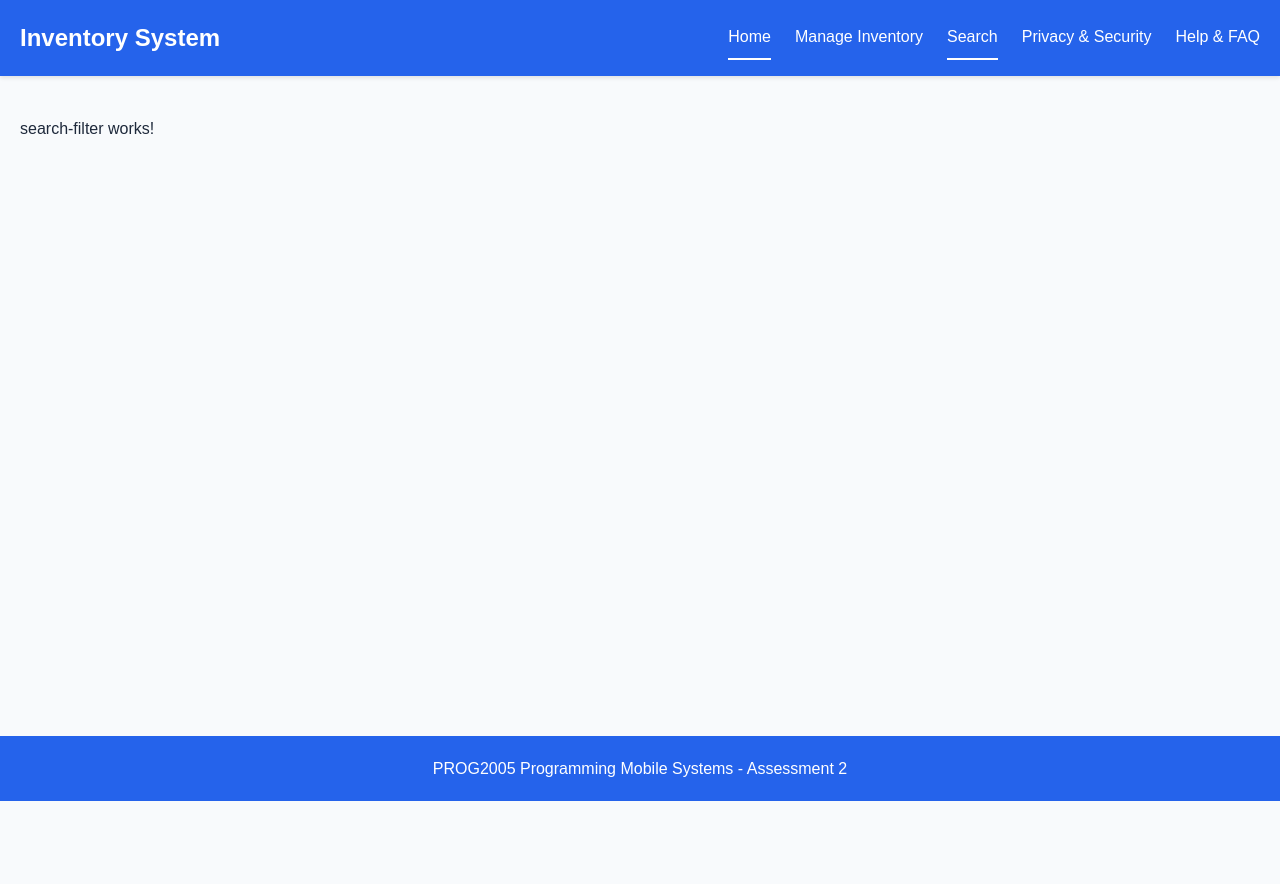
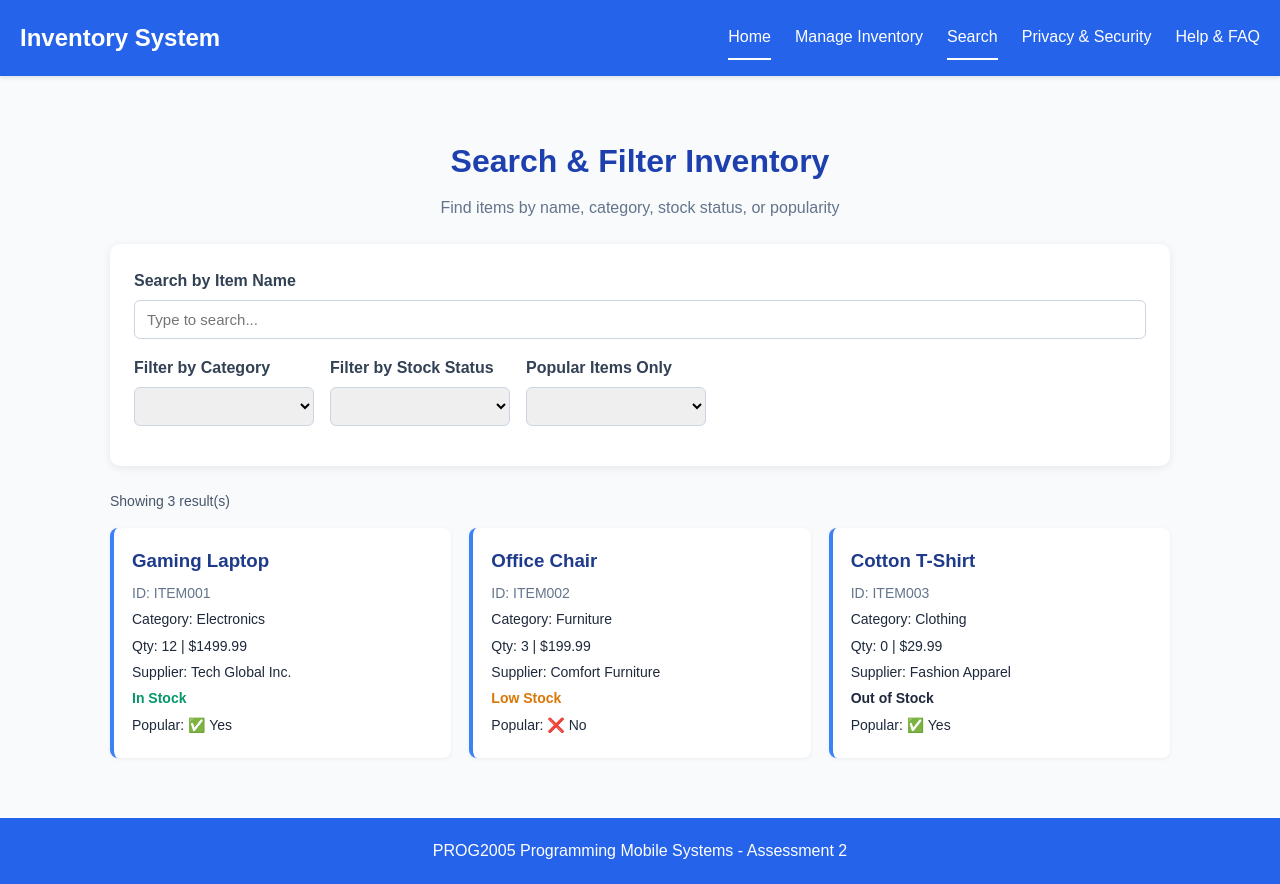
Before and after one commit to Qiran-Hao/PROG2005-A2-24832122, an Angular app in the folder Part2/: page /search in a window 1280 px wide. Before the commit the page ends 801 px from the top, so only its background shows below. Built offline with nearby package versions, Linux system fonts and the light colour scheme.

Commit message:
feat(Part2): 完成搜索过滤页面开发，实现多条件搜索与过滤功能

```diff
--- a/Part2/src/app/pages/privacy-security/privacy-security.component.html
+++ b/Part2/src/app/pages/privacy-security/privacy-security.component.html
@@ -1 +1,58 @@
-<p>privacy-security works!</p>
+<div class="privacy-container">
+  <div class="card">
+    <h1>Privacy & Security Analysis</h1>
+    <p class="subtitle">Key privacy and security considerations for this mobile inventory management application</p>
+  </div>
+
+  <div class="card">
+    <h2>1. Data Storage & Session Security</h2>
+    <p>This application operates entirely on the client-side, with no server-side interaction or persistent data storage after the browser session is closed. All inventory data is stored in-memory within the application, which means:</p>
+    <ul>
+      <li>No user data is transmitted to external servers, eliminating risks of data interception during transmission</li>
+      <li>All data is automatically cleared when the browser tab is closed, preventing unauthorized access to sensitive inventory data</li>
+      <li>No local storage or cookies are used, reducing the risk of data leakage from cached files</li>
+    </ul>
+  </div>
+
+  <div class="card">
+    <h2>2. Input Validation & Injection Prevention</h2>
+    <p>Comprehensive input validation is implemented across all user input fields to prevent security vulnerabilities:</p>
+    <ul>
+      <li>Numeric fields (quantity, price) only accept non-negative numbers, preventing invalid data entry</li>
+      <li>All required fields are enforced, ensuring data integrity and preventing incomplete or malicious data entry</li>
+      <li>Item ID uniqueness validation prevents duplicate entries and potential data corruption</li>
+      <li>All user input is sanitized before being rendered to the DOM via innerHTML, preventing cross-site scripting (XSS) attacks</li>
+    </ul>
+  </div>
+
+  <div class="card">
+    <h2>3. Mobile Application Privacy Principles</h2>
+    <p>This application adheres to core privacy principles for mobile and web applications:</p>
+    <ul>
+      <li><strong>Minimum Permission Principle:</strong> The application does not request any unnecessary device permissions, such as camera, location, or file system access</li>
+      <li><strong>Data Minimization:</strong> Only the necessary data fields for inventory management are collected and stored</li>
+      <li><strong>User Control:</strong> Users have full control over their data, with the ability to add, edit, and delete items at any time</li>
+      <li><strong>Transparency:</strong> All data handling practices are clearly communicated to the user through this page</li>
+    </ul>
+  </div>
+
+  <div class="card">
+    <h2>4. User Authentication & Access Control</h2>
+    <p>While this is a client-side application, the design incorporates principles for future secure expansion:</p>
+    <ul>
+      <li>All destructive actions (item deletion) require explicit user confirmation, preventing accidental data loss</li>
+      <li>The application is designed with modular components, allowing for easy integration of authentication systems in future updates</li>
+      <li>Role-based access control can be easily added to restrict inventory management permissions to authorized users only</li>
+    </ul>
+  </div>
+
+  <div class="card">
+    <h2>5. Responsive Design & Mobile Security</h2>
+    <p>The application's responsive design ensures security and usability across all mobile devices:</p>
+    <ul>
+      <li>The interface adapts seamlessly to narrow mobile screens, ensuring all security-critical actions are accessible and visible</li>
+      <li>All form elements are optimized for mobile input, reducing the risk of user error when entering sensitive data</li>
+      <li>Touch-friendly button sizes and spacing prevent accidental clicks on destructive actions</li>
+    </ul>
+  </div>
+</div>
--- a/Part2/src/app/pages/search-filter/search-filter.component.css
+++ b/Part2/src/app/pages/search-filter/search-filter.component.css
@@ -0,0 +1,130 @@
+.search-container {
+  max-width: 1100px;
+  margin: 0 auto;
+  padding: 20px;
+}
+
+.page-header {
+  text-align: center;
+  margin-bottom: 24px;
+}
+
+.page-header h1 {
+  color: #1e40af;
+  margin-bottom: 8px;
+}
+
+.page-header p {
+  color: #64748b;
+  font-size: 16px;
+}
+
+/* Filter Card */
+.filter-card {
+  background: white;
+  padding: 24px;
+  border-radius: 10px;
+  box-shadow: 0 2px 8px rgba(0,0,0,0.08);
+  margin-bottom: 24px;
+}
+
+.form-group {
+  margin-bottom: 16px;
+}
+
+.form-group label {
+  display: block;
+  font-weight: 600;
+  margin-bottom: 6px;
+  color: #334155;
+}
+
+.search-input {
+  width: 100%;
+  padding: 10px 12px;
+  border: 1px solid #cbd5e1;
+  border-radius: 6px;
+  font-size: 15px;
+}
+
+.filter-row {
+  display: flex;
+  gap: 16px;
+  flex-wrap: wrap;
+}
+
+.select-control {
+  min-width: 180px;
+  padding: 10px 12px;
+  border: 1px solid #cbd5e1;
+  border-radius: 6px;
+}
+
+/* Result Info */
+.result-info {
+  font-size: 14px;
+  color: #475569;
+  margin-bottom: 16px;
+}
+
+/* Items Grid */
+.items-grid {
+  display: grid;
+  grid-template-columns: repeat(auto-fill, minmax(280px, 1fr));
+  gap: 18px;
+}
+
+.item-card {
+  background: white;
+  padding: 18px;
+  border-radius: 8px;
+  box-shadow: 0 1px 4px rgba(0,0,0,0.06);
+  border-left: 4px solid #3b82f6;
+}
+
+.item-card h3 {
+  color: #1e3a8a;
+  margin-bottom: 6px;
+}
+
+.item-id {
+  font-size: 13px;
+  color: #64748b;
+  margin-bottom: 8px;
+}
+
+.item-card p {
+  margin: 4px 0;
+  font-size: 14px;
+}
+
+.status {
+  font-weight: bold;
+  margin-top: 6px;
+}
+
+.In-Stock { color: #059669; }
+.Low-Stock { color: #d97706; }
+.Out-of-Stock { color: #dc2626; }
+
+.popular {
+  margin-top: 6px;
+  font-size: 14px;
+}
+
+.empty {
+  grid-column: 1 / -1;
+  text-align: center;
+  padding: 40px;
+  color: #94a3b8;
+  font-size: 16px;
+}
+
+@media (max-width: 768px) {
+  .filter-row {
+    flex-direction: column;
+  }
+  .items-grid {
+    grid-template-columns: 1fr;
+  }
+}
--- a/Part2/src/app/pages/search-filter/search-filter.component.html
+++ b/Part2/src/app/pages/search-filter/search-filter.component.html
@@ -1 +1,79 @@
-<p>search-filter works!</p>
+<div class="search-container">
+  <div class="page-header">
+    <h1>Search & Filter Inventory</h1>
+    <p>Find items by name, category, stock status, or popularity</p>
+  </div>
+
+  <!-- Search & Filter Panel -->
+  <div class="filter-card">
+    <div class="form-group">
+      <label>Search by Item Name</label>
+      <input
+        type="text"
+        [(ngModel)]="searchKeyword"
+        (input)="doSearch()"
+        placeholder="Type to search..."
+        class="search-input"
+      />
+    </div>
+
+    <div class="filter-row">
+      <div class="form-group">
+        <label>Filter by Category</label>
+        <select [(ngModel)]="selectedCategory" (change)="doSearch()" class="select-control">
+          <option value="">All Categories</option>
+          <option value="Electronics">Electronics</option>
+          <option value="Furniture">Furniture</option>
+          <option value="Clothing">Clothing</option>
+          <option value="Tools">Tools</option>
+          <option value="Miscellaneous">Miscellaneous</option>
+        </select>
+      </div>
+
+      <div class="form-group">
+        <label>Filter by Stock Status</label>
+        <select [(ngModel)]="selectedStockStatus" (change)="doSearch()" class="select-control">
+          <option value="">All Status</option>
+          <option value="In Stock">In Stock</option>
+          <option value="Low Stock">Low Stock</option>
+          <option value="Out of Stock">Out of Stock</option>
+        </select>
+      </div>
+
+      <div class="form-group">
+        <label>Popular Items Only</label>
+        <select [(ngModel)]="popularFilter" (change)="doSearch()" class="select-control">
+          <option value="all">All Items</option>
+          <option value="popular">Popular Only</option>
+          <option value="not-popular">Not Popular</option>
+        </select>
+      </div>
+    </div>
+  </div>
+
+  <!-- Results Count -->
+  <div class="result-info">
+    <p>Showing {{ filteredItems.length }} result(s)</p>
+  </div>
+
+  <!-- Item List -->
+  <div class="items-grid">
+    <div class="item-card" *ngFor="let item of filteredItems">
+      <h3>{{ item.itemName }}</h3>
+      <p class="item-id">ID: {{ item.itemId }}</p>
+      <p>Category: {{ item.category }}</p>
+      <p>Qty: {{ item.quantity }} | ${{ item.price.toFixed(2) }}</p>
+      <p>Supplier: {{ item.supplierName }}</p>
+      <p class="status {{ item.stockStatus.replace(' ', '-') }}">
+        {{ item.stockStatus }}
+      </p>
+      <p class="popular">
+        Popular: {{ item.isPopular ? '✅ Yes' : '❌ No' }}
+      </p>
+    </div>
+
+    <div class="empty" *ngIf="filteredItems.length === 0">
+      No items match your search criteria.
+    </div>
+  </div>
+</div>
--- a/Part2/src/app/pages/search-filter/search-filter.component.ts
+++ b/Part2/src/app/pages/search-filter/search-filter.component.ts
@@ -1,10 +1,68 @@
-import { Component } from '@angular/core';
+import { Component, OnInit } from '@angular/core';
+import { InventoryService } from '../../services/inventory.service';
+import { Item } from '../../models/item';
 
 @Component({
   selector: 'app-search-filter',
   templateUrl: './search-filter.component.html',
-  styleUrl: './search-filter.component.css'
+  styleUrls: ['./search-filter.component.css']
 })
-export class SearchFilterComponent {
+export class SearchFilterComponent implements OnInit {
+  searchKeyword: string = '';
+  selectedCategory: string = 'All';
+  onlyPopular: boolean = false;
+  filteredItems: Item[] = [];
+  inventory: Item[] = [];
 
+  constructor(private inventoryService: InventoryService) { }
+
+  ngOnInit(): void {
+    // Subscribe to inventory data
+    this.inventoryService.inventory$.subscribe(data => {
+      this.inventory = data;
+      this.applyFilter();
+    });
+  }
+
+  /**
+   * Apply search and filter conditions
+   */
+  applyFilter(): void {
+    let result = [...this.inventory];
+
+    // Keyword search
+    if (this.searchKeyword.trim()) {
+      const lowerKeyword = this.searchKeyword.trim().toLowerCase();
+      result = result.filter(item => item.itemName.toLowerCase().includes(lowerKeyword));
+    }
+
+    // Classification filtering
+    if (this.selectedCategory !== 'All') {
+      result = result.filter(item => item.category === this.selectedCategory);
+    }
+
+    // Popular product filter
+    if (this.onlyPopular) {
+      result = result.filter(item => item.isPopular);
+    }
+
+    this.filteredItems = result;
+  }
+
+  /**
+   * Reset the filtering conditions
+   */
+  resetFilter(): void {
+    this.searchKeyword = '';
+    this.selectedCategory = 'All';
+    this.onlyPopular = false;
+    this.applyFilter();
+  }
+
+  /**
+   * Get all categories
+   */
+  get categories(): string[] {
+    return ['All', ...this.inventoryService.getAllCategories()];
+  }
 }
```
